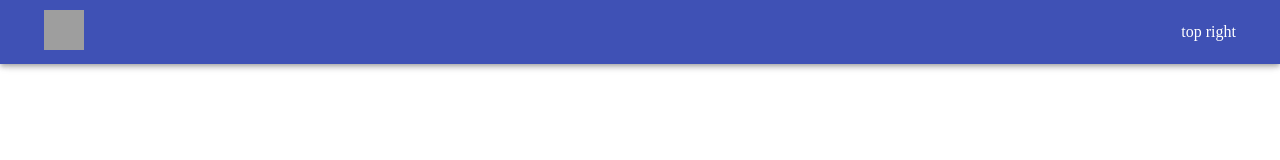
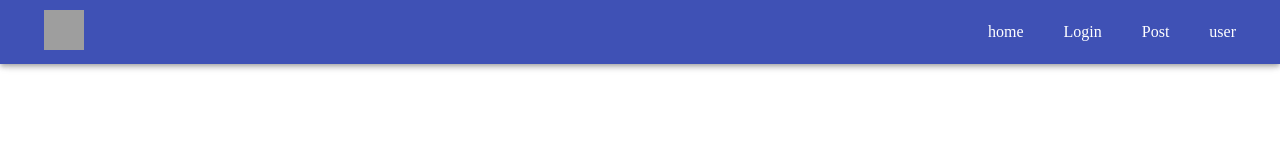
Before and after one commit to anandurdas11/Mini_project, a React (Create React App) app in the folder bloggin_webapp/: page / in a window 1280 px wide. Shown: the top 160 px of the page. Built offline with nearby package versions, Linux system fonts and the light colour scheme; grey boxes are pictures that could not be loaded.

Commit message:
some tags added

```diff
--- a/bloggin_webapp/src/Components/Topbar.jsx
+++ b/bloggin_webapp/src/Components/Topbar.jsx
@@ -1,6 +1,6 @@
 import React from 'react'
 import "./topbar.css"
-import { AppBar, Toolbar } from '@material-ui/core';
+import { AppBar, Toolbar} from '@material-ui/core';
 
 export default function topbar() {
   return (
@@ -22,7 +22,12 @@ export default function topbar() {
           </Toolbar>
           <Toolbar>
             <div className="topright">
-              top right
+              <ul>
+                home
+              </ul>
+              <ul>Login</ul>
+              <ul>Post</ul>
+              <ul>user</ul>
             </div>
           </Toolbar>
 
--- a/bloggin_webapp/src/Components/topbar.css
+++ b/bloggin_webapp/src/Components/topbar.css
@@ -15,3 +15,7 @@
     width: 40px;
     cursor: pointer;
 }
+.topright{
+    align-items: center;
+    display: flex;
+}
```
